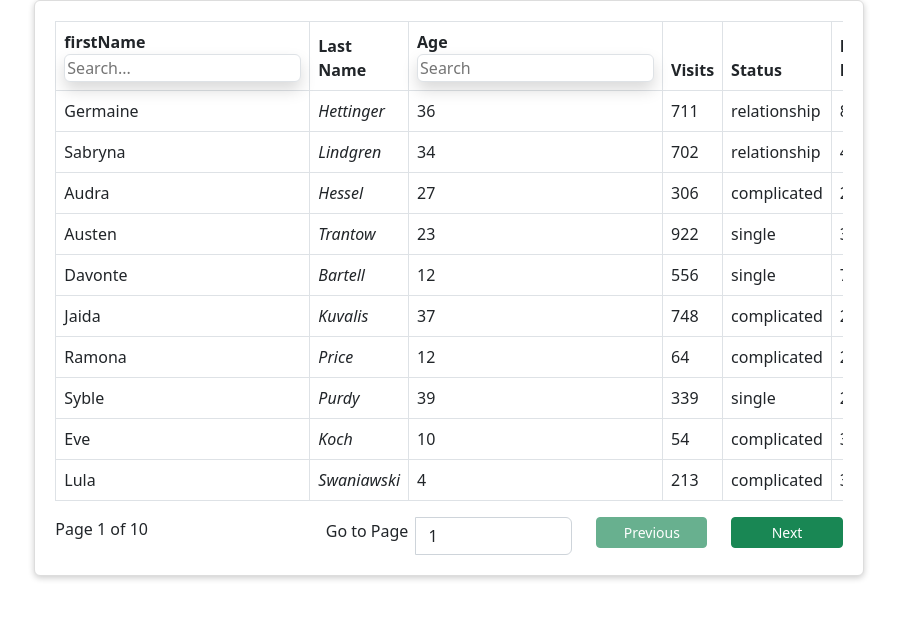
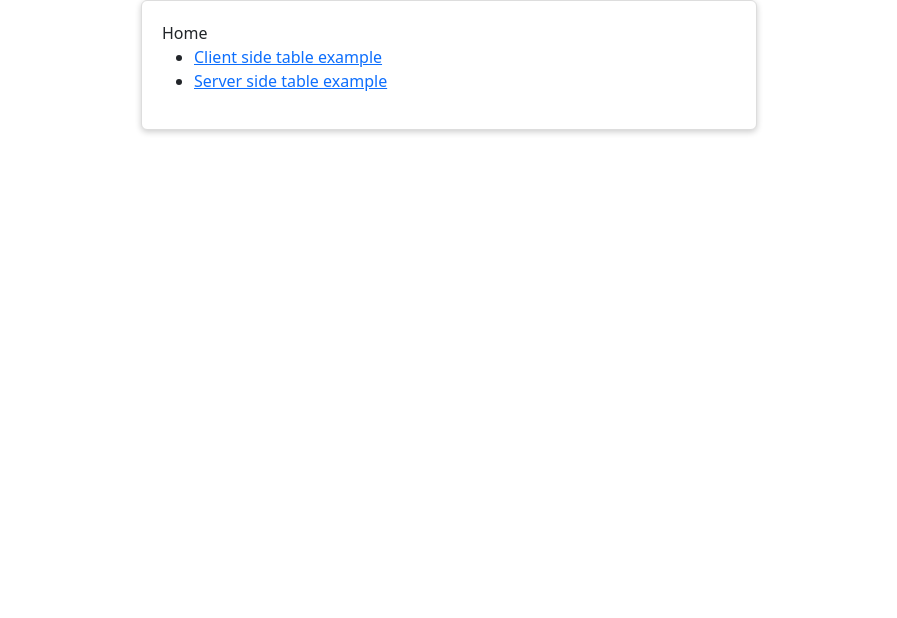
Before and after one commit to bungdanar/custom-table, a React (Vite) app: page / in a window 1280 px wide. Shown: the top 618 px of the page, without its empty margins (191-1088 px from the left). Built offline with nearby package versions, Linux system fonts and the light colour scheme.

Commit message:
chore: Add basic routes

```diff
--- a/package.json
+++ b/package.json
@@ -13,7 +13,8 @@
     "@tanstack/react-table": "^8.7.6",
     "bootstrap": "^5.2.3",
     "react": "^18.2.0",
-    "react-dom": "^18.2.0"
+    "react-dom": "^18.2.0",
+    "react-router-dom": "^6.6.2"
   },
   "devDependencies": {
     "@types/react": "^18.0.26",
--- a/src/App.tsx
+++ b/src/App.tsx
@@ -1,9 +1,9 @@
-import ClientSideTablePage from './pages/client-side-table-page/ClientSideTablePage'
+import AppRoutes from './routes'
 
 function App() {
   return (
     <div className='container-fluid'>
-      <ClientSideTablePage />
+      <AppRoutes />
     </div>
   )
 }
--- a/src/main.tsx
+++ b/src/main.tsx
@@ -2,9 +2,12 @@ import React from 'react'
 import ReactDOM from 'react-dom/client'
 import App from './App'
 import 'bootstrap/dist/css/bootstrap.min.css'
+import { BrowserRouter } from 'react-router-dom'
 
 ReactDOM.createRoot(document.getElementById('root') as HTMLElement).render(
   <React.StrictMode>
-    <App />
+    <BrowserRouter>
+      <App />
+    </BrowserRouter>
   </React.StrictMode>
 )
--- /dev/null
+++ b/src/pages/home/Home.tsx
@@ -0,0 +1,24 @@
+import { Link } from 'react-router-dom'
+import CustomCard from '../../components/custom-card/CustomCard'
+
+export default function HomePage() {
+  return (
+    <div className='row justify-content-center'>
+      <div className='col-sm-6'>
+        <CustomCard>
+          <div>Home</div>
+          <div>
+            <ul>
+              <li>
+                <Link to={'/client-side-table'}>Client side table example</Link>
+              </li>
+              <li>
+                <Link to={'/server-side-table'}>Server side table example</Link>
+              </li>
+            </ul>
+          </div>
+        </CustomCard>
+      </div>
+    </div>
+  )
+}
--- /dev/null
+++ b/src/routes.tsx
@@ -0,0 +1,18 @@
+import { Route } from 'react-router'
+import { Routes } from 'react-router-dom'
+import ClientSideTablePage from './pages/client-side-table-page/ClientSideTablePage'
+import HomePage from './pages/home/Home'
+
+export default function AppRoutes() {
+  return (
+    <Routes>
+      <Route path='/' element={<HomePage />} />
+      <Route path='/client-side-table' element={<ClientSideTablePage />} />
+      <Route path='*' element={<NotFoundPage />} />
+    </Routes>
+  )
+}
+
+function NotFoundPage() {
+  return <div style={{ textAlign: 'center' }}>Page Not Found</div>
+}
```
Also changed, not shown: 1 other file (tests, documents, lock files or other folders).
